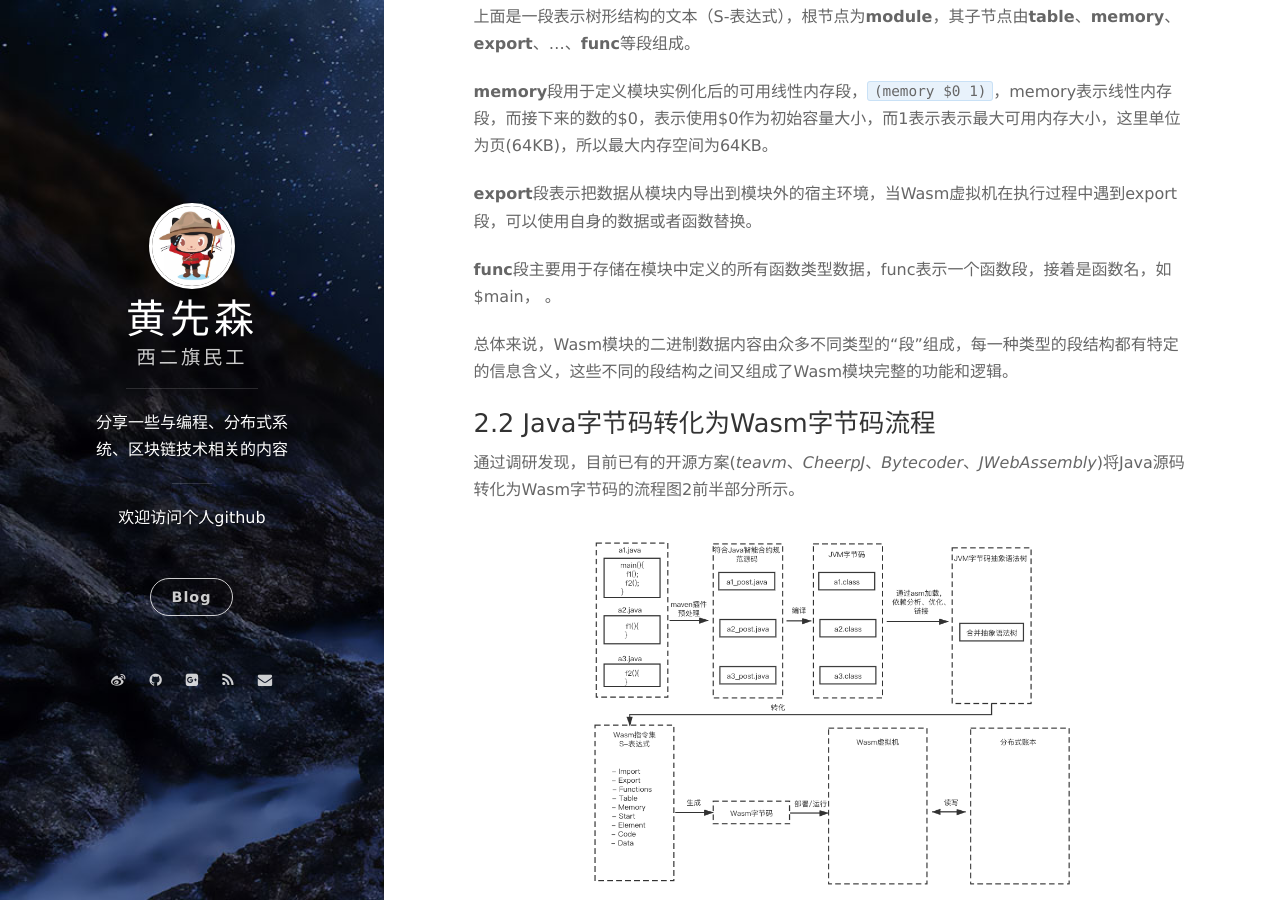
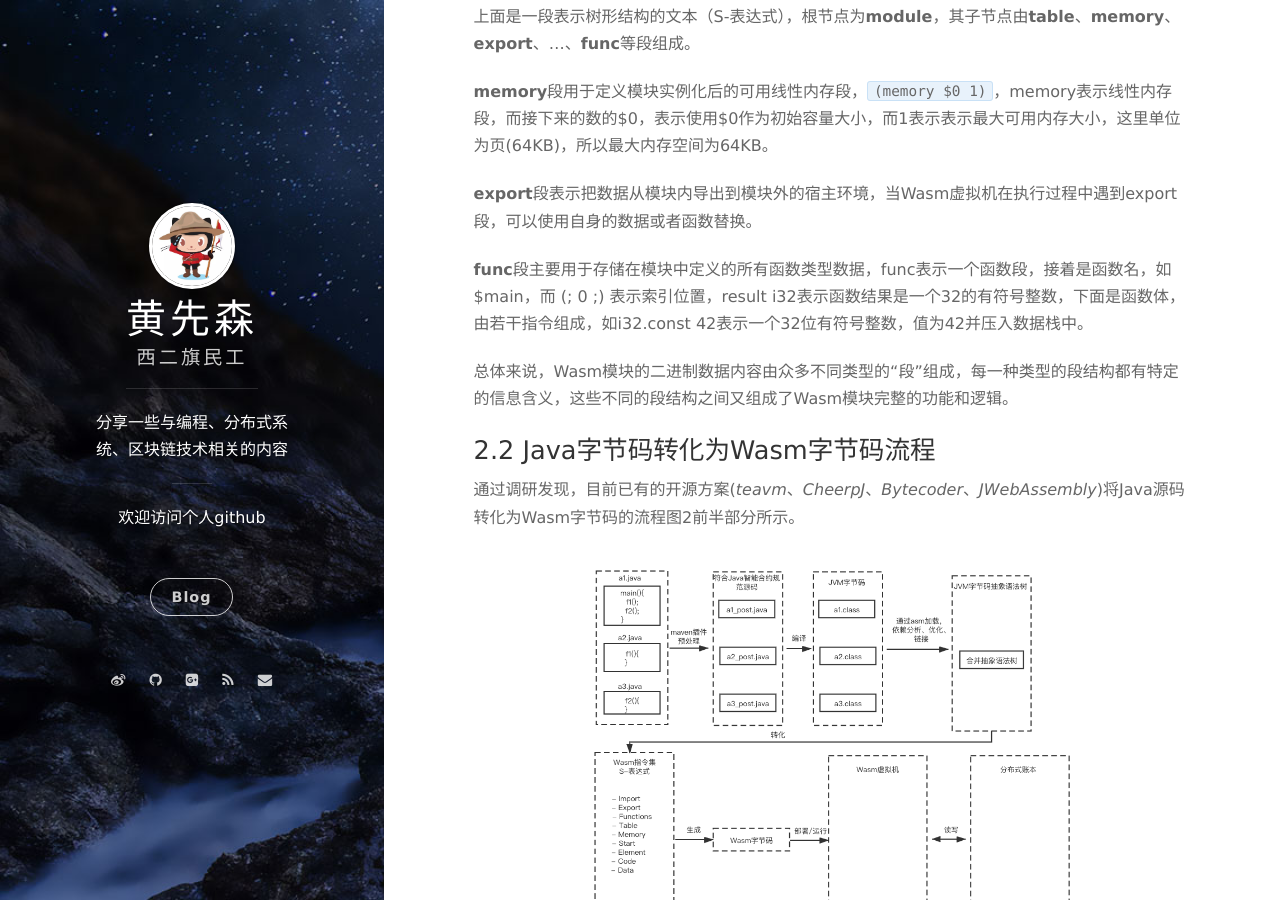
Before and after one commit to berryjam/berryjam.github.io, a Jekyll site: the page built from _posts/2020-07-06-Java智能合约实现探索.md, in a window 1280 px wide and 900 px high, scrolled down 2652 px. Built offline with Jekyll 4.4.1, drawn with Linux system fonts in a browser that asks for light colours; nearby versions of some CDN libraries; comment, search, counter and statistics services are not loaded.

Commit message:
Update 2020-07-06-Java智能合约实现探索.md

```diff
--- a/_posts/2020-07-06-Java智能合约实现探索.md
+++ b/_posts/2020-07-06-Java智能合约实现探索.md
@@ -93,7 +93,7 @@ int add(int a,int b) {
 
 **export**段表示把数据从模块内导出到模块外的宿主环境，当Wasm虚拟机在执行过程中遇到export段，可以使用自身的数据或者函数替换。
 
-**func**段主要用于存储在模块中定义的所有函数类型数据，func表示一个函数段，接着是函数名，如$main， 。
+**func**段主要用于存储在模块中定义的所有函数类型数据，func表示一个函数段，接着是函数名，如$main，而 (; 0 ;) 表示索引位置，result i32表示函数结果是一个32的有符号整数，下面是函数体，由若干指令组成，如i32.const 42表示一个32位有符号整数，值为42并压入数据栈中。
 
 总体来说，Wasm模块的二进制数据内容由众多不同类型的“段”组成，每一种类型的段结构都有特定的信息含义，这些不同的段结构之间又组成了Wasm模块完整的功能和逻辑。
 
```
